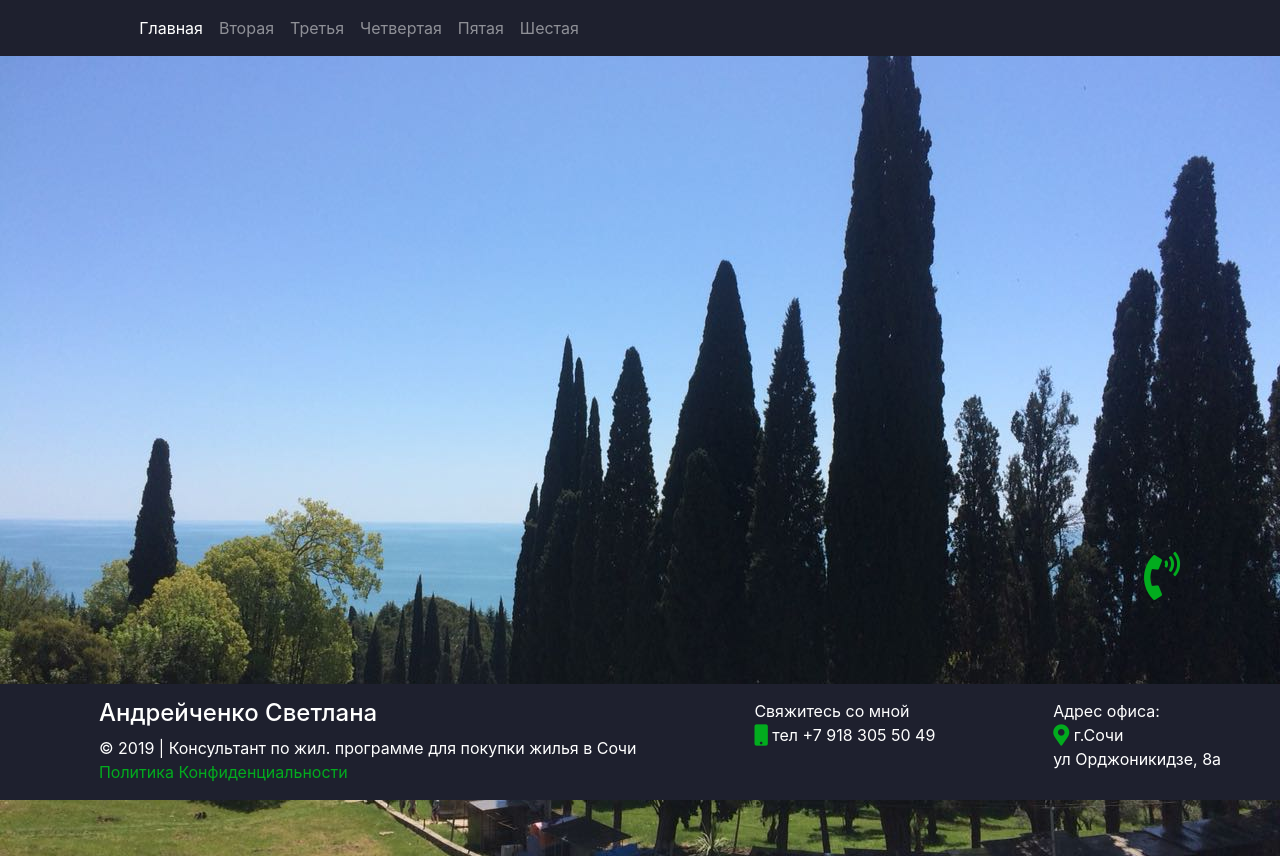
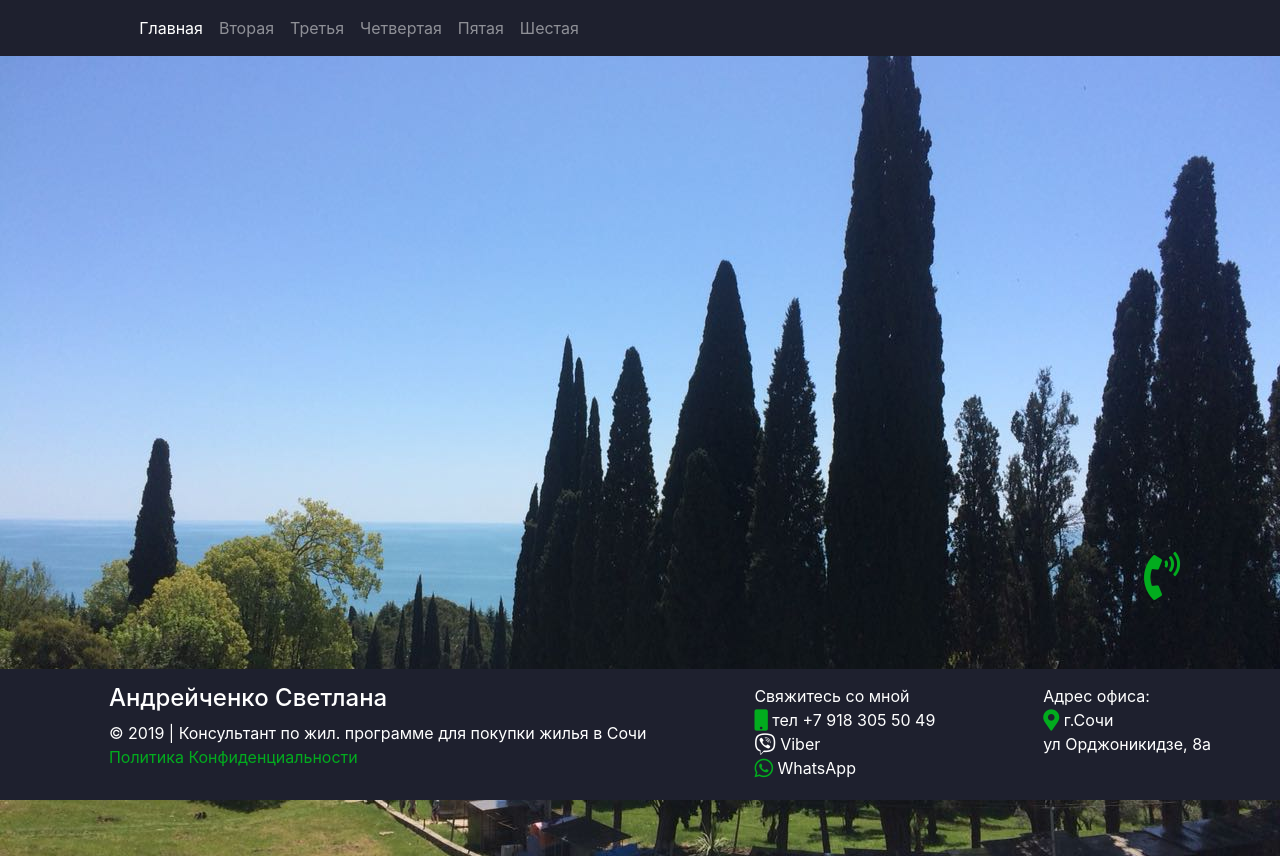
Before and after one commit to vasiliyutkin/credits_app, an Angular app: page /main in a window 1280 px wide. Built offline with nearby package versions, Linux system fonts and the light colour scheme.

Commit message:
make it better

```diff
--- a/src/app/app.component.html
+++ b/src/app/app.component.html
@@ -97,6 +97,8 @@
         <div class="flex-container-item item-2">
             <span>Свяжитесь со мной</span>
             <span><i class="fas fa-lg fa-mobile"></i> тел +7 918 305 50 49</span>
+            <span><i class="fab fa-lg fa-viber"></i> Viber</span>
+            <span><i class="fab fa-lg fa-whatsapp"></i> WhatsApp</span>
         </div>
         <div class="flex-container-item item-3">
             <span>Адрес офиса:</span>
--- a/src/app/app.component.scss
+++ b/src/app/app.component.scss
@@ -13,7 +13,7 @@
     background-color: #1e202e;
     color: white;
     .flex-container {
-        margin-top: 15px;
+        margin: 15px;
         display: flex;
         justify-content: space-around;
         .flex-container-item {
@@ -32,6 +32,10 @@
 i,
 .policy {
     color: #02ac1e;
+}
+
+.fa-viber {
+    color: #fff;
 }
 
 .call-me {
@@ -61,7 +65,6 @@ i,
             align-content: center;
             align-items: center;
         }
-
         .bottom-info {
             font-size: 11px;
             margin-top: 8px;
```
